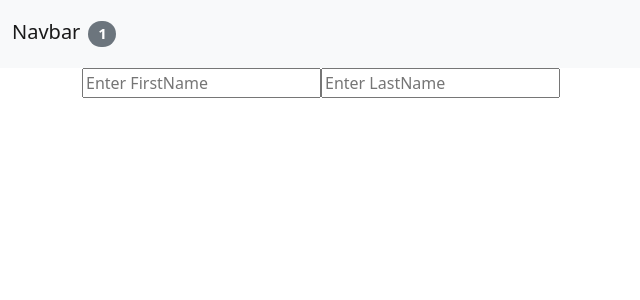
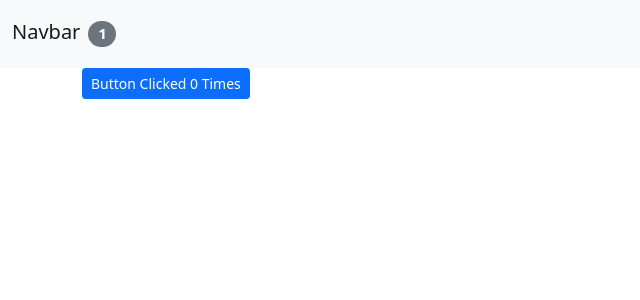
Before and after one commit to abhirampai/react-crash-by-mosh, a React (Create React App) app: page / in a window 1280 px wide. Shown: the top 300 px of the page, without its empty margins (0-640 px from the left). Built offline with nearby package versions, Linux system fonts and the light colour scheme.

Commit message:
using useEffect for updating document title

```diff
--- a/src/App.js
+++ b/src/App.js
@@ -1,9 +1,10 @@
 import "./App.css";
 import NavBar from "./components/navbar";
-import Counters from "./components/counters";
+// import Counters from "./components/counters";
 import React, { Component } from "react";
-import HookCounter from "./components/HookCounter";
-import UsingObjects from "./components/UsingObjects";
+// import HookCounter from "./components/HookCounter";
+// import UsingObjects from "./components/UsingObjects";
+import UpdateDocumentTitle from "./components/UpdateDocumentTitle";
 class App extends Component {
   state = {
     counters: [
@@ -67,7 +68,8 @@ class App extends Component {
             onDelete={this.handleDelete}
           /> */}
           {/* <HookCounter /> */}
-          <UsingObjects />
+          {/* <UsingObjects /> */}
+          <UpdateDocumentTitle />
         </main>
       </React.Fragment>
     );
--- /dev/null
+++ b/src/components/UpdateDocumentTitle.jsx
@@ -0,0 +1,18 @@
+import React, { useState, useEffect } from "react";
+
+const UpdateDocumentTitle = () => {
+  const [count, setCount] = useState(0);
+  useEffect(() => {
+    document.title = `Button Clicked ${count} Times`;
+  });
+  return (
+    <button
+      onClick={() => setCount(count + 1)}
+      className="btn btn-primary btn-sm"
+    >
+      Button Clicked {count} Times
+    </button>
+  );
+};
+
+export default UpdateDocumentTitle;
```
